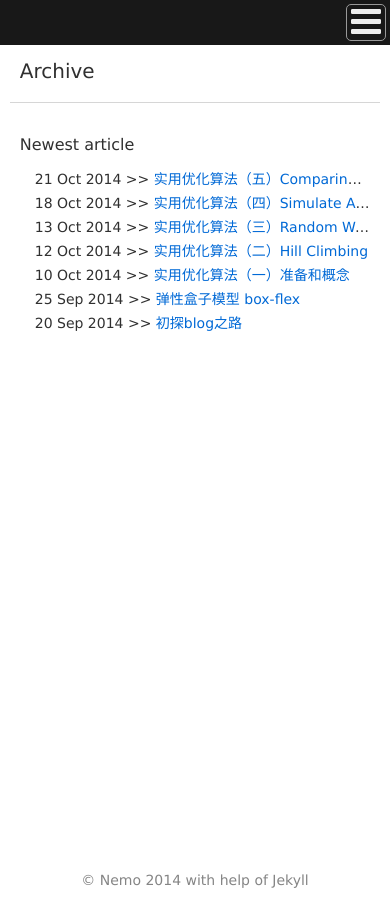
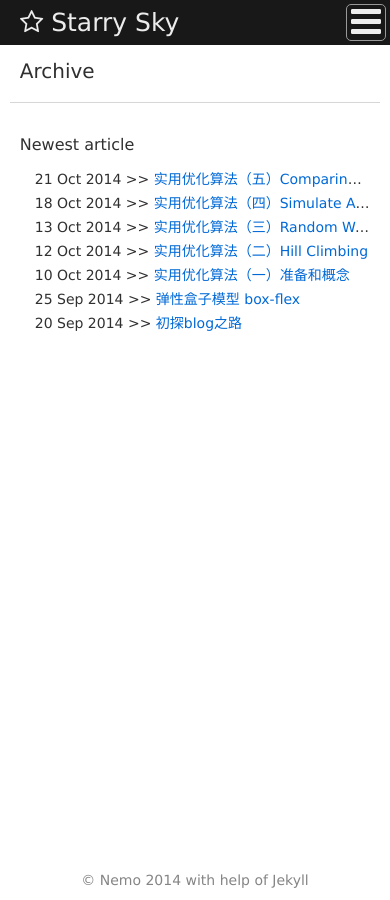
Before and after one commit to Caesor/caesor.github.io, a Jekyll site: the page built from index.html, in a window 390 px wide. Built offline with Jekyll 4.4.1, drawn with Linux system fonts in a browser that asks for light colours.

Commit message:
update the small nav

```diff
--- a/_layouts/template.html
+++ b/_layouts/template.html
@@ -29,6 +29,7 @@
 			</nav>
 		</section>
 		<nav class="small_nav">
+			<h3><i class="fa fa-star-o"></i>   Starry Sky</h3>
 			<i id="menu-trigger" class="fa fa-bars"></i>
 		</nav>
 	</header>
--- a/css/layout.css
+++ b/css/layout.css
@@ -23,6 +23,7 @@ header .head_pic_border:hover{
 header .my_info{font-family: cursive;font-size:40px; color:#fff;margin:10px 0;}
 /* menu button */
 .small_nav{width:100%;position:absolute; top:0;background:#181818;text-align:right;display:none;}
+.small_nav h3{float: left;color: #ECECEC;font-size: 25px;line-height: 45px;margin-left: 20px;}
 #menu-trigger{font-size: 35px;color: #eee;cursor: pointer;padding: 0 4px;border: 1px solid #999;border-radius: 5px;margin: 4px;}
 
 
@@ -46,7 +47,8 @@ footer{position:absolute;bottom:0;width: 100%;text-align:center;color:#858585;li
 	header .head_pic_border{width:80px; height:80px; border-radius: 40px;}
 	header nav.big_nav{position:static;opacity:0.6;}
 	header ul{width:100%;}
-	header ul li{float:none; display:block;}
+	header ul li{float:none; display:block;border-top:1px solid #0e0e0e;}
+	header ul li:first-child{border-top:none;}
 	.small_nav{display:block;}
 	header .my_info{font-size:30px;}
 	.wall{width:95%;padding:40px 0;}
```
